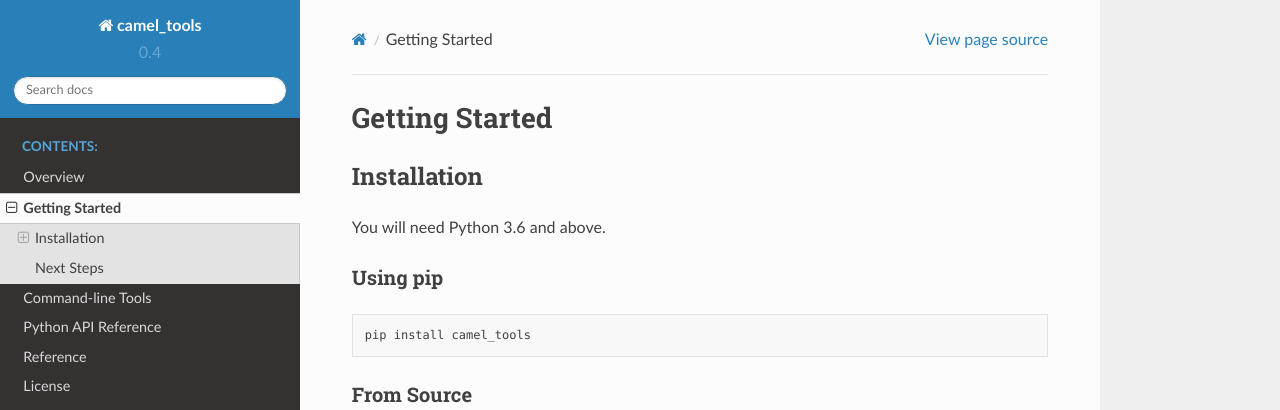
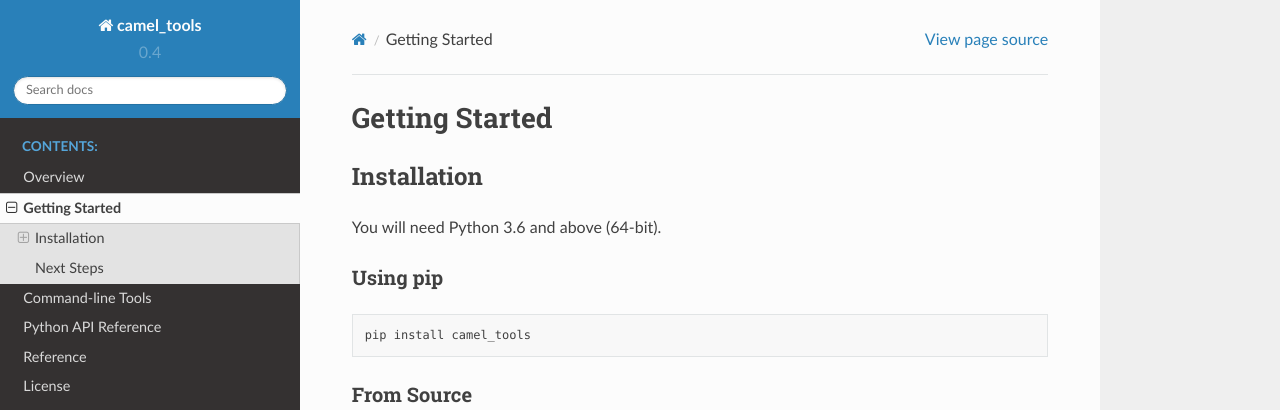
Before and after one commit to CAMeL-Lab/camel_tools, a Sphinx documentation site: the page built from docs/source/getting_started.rst, in a window 1280 px wide and 1284 px high. Shown: the top 410 px of the window. Built offline with Sphinx 7.4.7 and the Read the Docs theme 2.0.0, drawn with Linux system fonts in a browser that asks for light colours.

Commit message:
Specify 64-bit architecture as installation requirement.

```diff
--- a/README.rst
+++ b/README.rst
@@ -41,7 +41,7 @@ at `New York University Abu Dhabi <http://nyuad.nyu.edu/>`_.
 Installation
 ------------
 
-You will need Python 3.6 and above.
+You will need Python 3.6 and above (64-bit).
 
 Using pip
 ^^^^^^^^^
--- a/docs/source/getting_started.rst
+++ b/docs/source/getting_started.rst
@@ -4,7 +4,7 @@ Getting Started
 Installation
 ------------
 
-You will need Python 3.6 and above.
+You will need Python 3.6 and above (64-bit).
 
 Using pip
 ^^^^^^^^^
```
